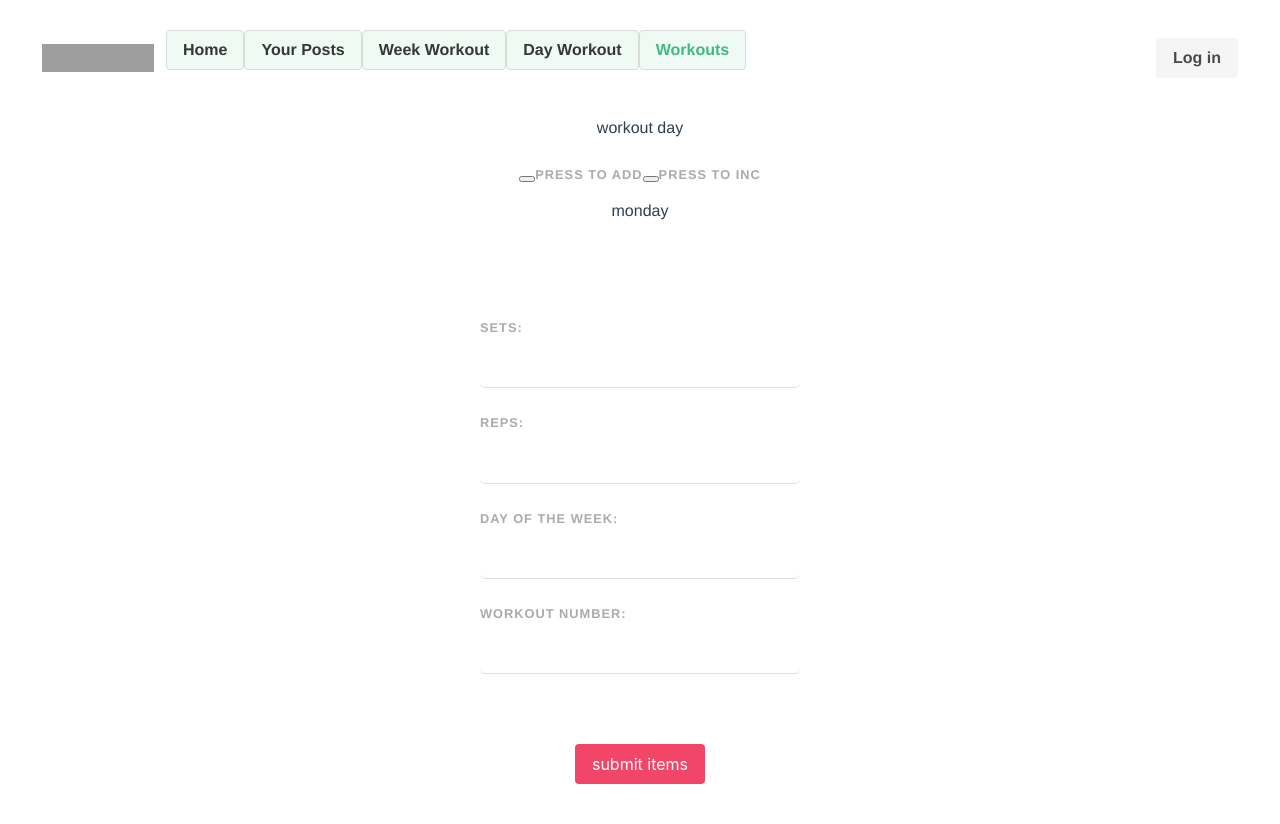
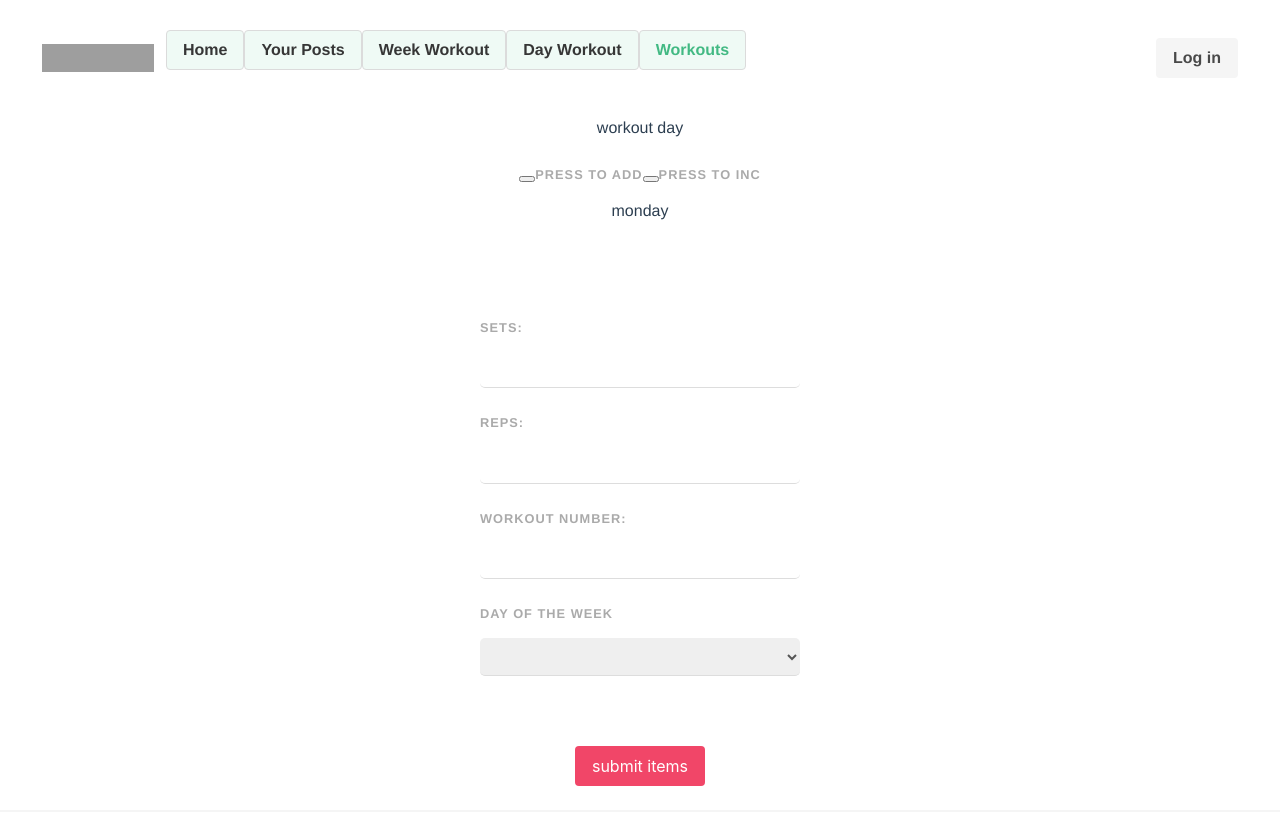
Before and after one commit to peternav2/Exercise-Vue-App, a Vue app in the folder client/: page /workouts in a window 1280 px wide. Shown: the top 824 px of the page. Before the commit the page ends 800 px from the top, so only its background shows below. Built offline with nearby package versions, Linux system fonts and the light colour scheme; no server answers; grey boxes are pictures that could not be loaded.

Commit message:
added select form for days

```diff
--- a/client/src/router/WorkoutsRouter.vue
+++ b/client/src/router/WorkoutsRouter.vue
@@ -2,7 +2,7 @@
     <div>
         <h1>workout day</h1>
 
-        <button @click.prevent="addWorkoutItem(workouts[i], 4, 12,'monday'); load();"></button>
+        <button @click.prevent="addWorkoutItem(workouts[i], 4, 12, DayOfWeek.Monday ); load();"></button>
         <label>press to add</label>
         <button @click="i++"></button>
         <label>press to inc</label>
@@ -16,13 +16,23 @@
         <label> Sets:</label>
         <input type="text" required v-model="sets">
         <label> Reps:</label>
-        <input type="text" required v-model="reps">
-        <label> Day of the week:</label>
         <input type="text" required v-model="day">
         <label> Workout Number:</label>
         <input type="text" required v-model="workoutNumber">
+        <label>Day Of The Week</label>
+        <select v-model="dayofweek">
+            <option value="sunday">Sunday</option>
+            <option value="monday">Monday</option>
+            <option value="tuesday">Tuesday</option>
+            <option value="wednesday">Wednesday</option>
+            <option value="thursday">Thursday</option>
+            <option value="friday">Friday</option>
+            <option value="saturday">Saturday</option>
+        </select>
     </form>
     <button @click="submitItems" class="button is-danger"> submit items</button>
+    <hr>
+    <p>{{ dayofweek }}</p>
     </div>
 </template>
 
@@ -42,11 +52,14 @@ import { load } from '../stores/workoutItem'
     const reps = ref("");
     const day = ref("");
     const workoutNumber = ref("");
+    const dayofweek = ref("");
 
     const submitItems = () => {
-      addWorkoutItem(workouts[+workoutNumber.value], +sets.value, +reps.value, day.value);
+      addWorkoutItem(workouts[+workoutNumber.value], +sets.value, +reps.value, dayofweek.value);
       load();
     };
+
+
 
 </script>
 
```
